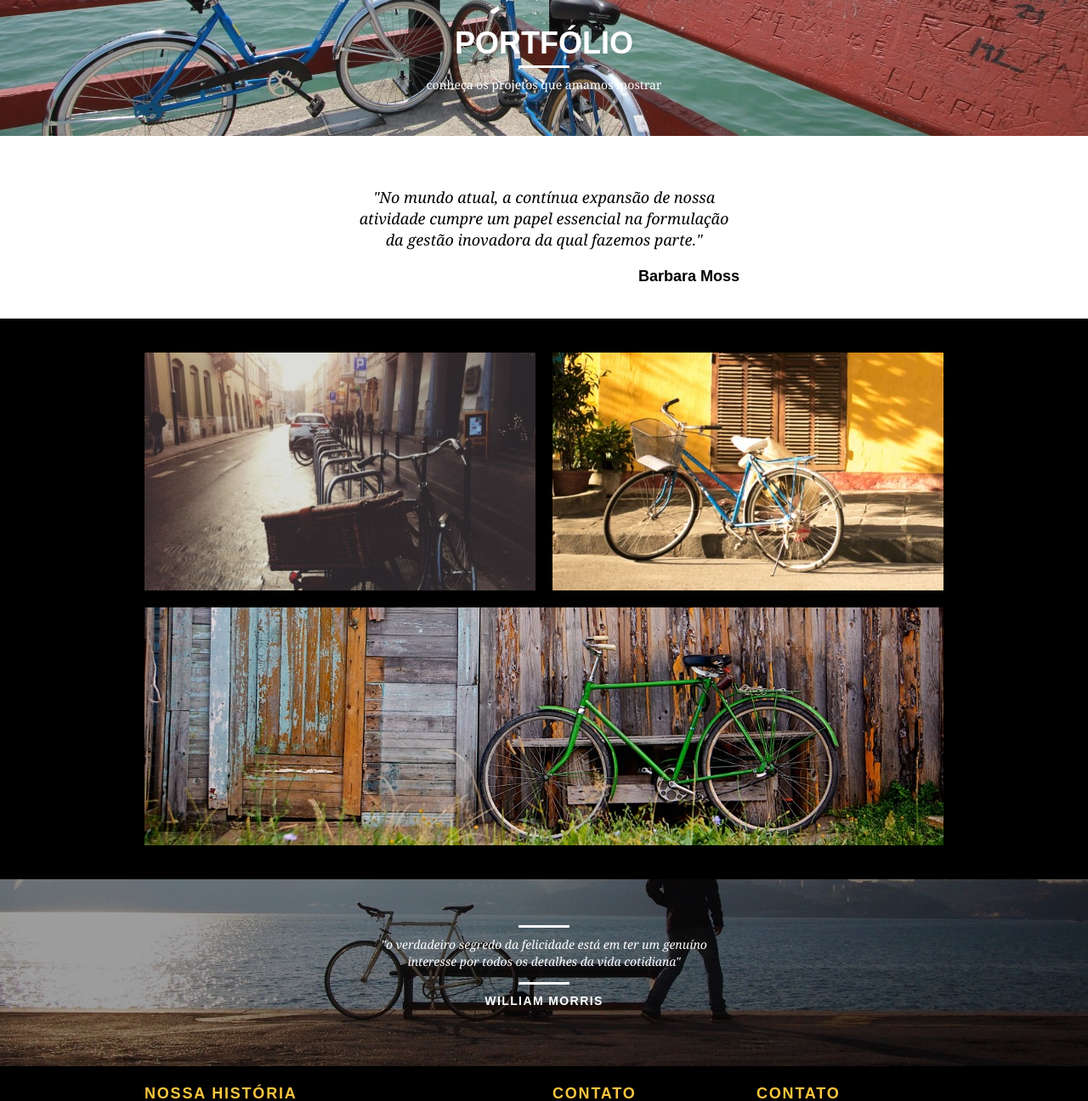
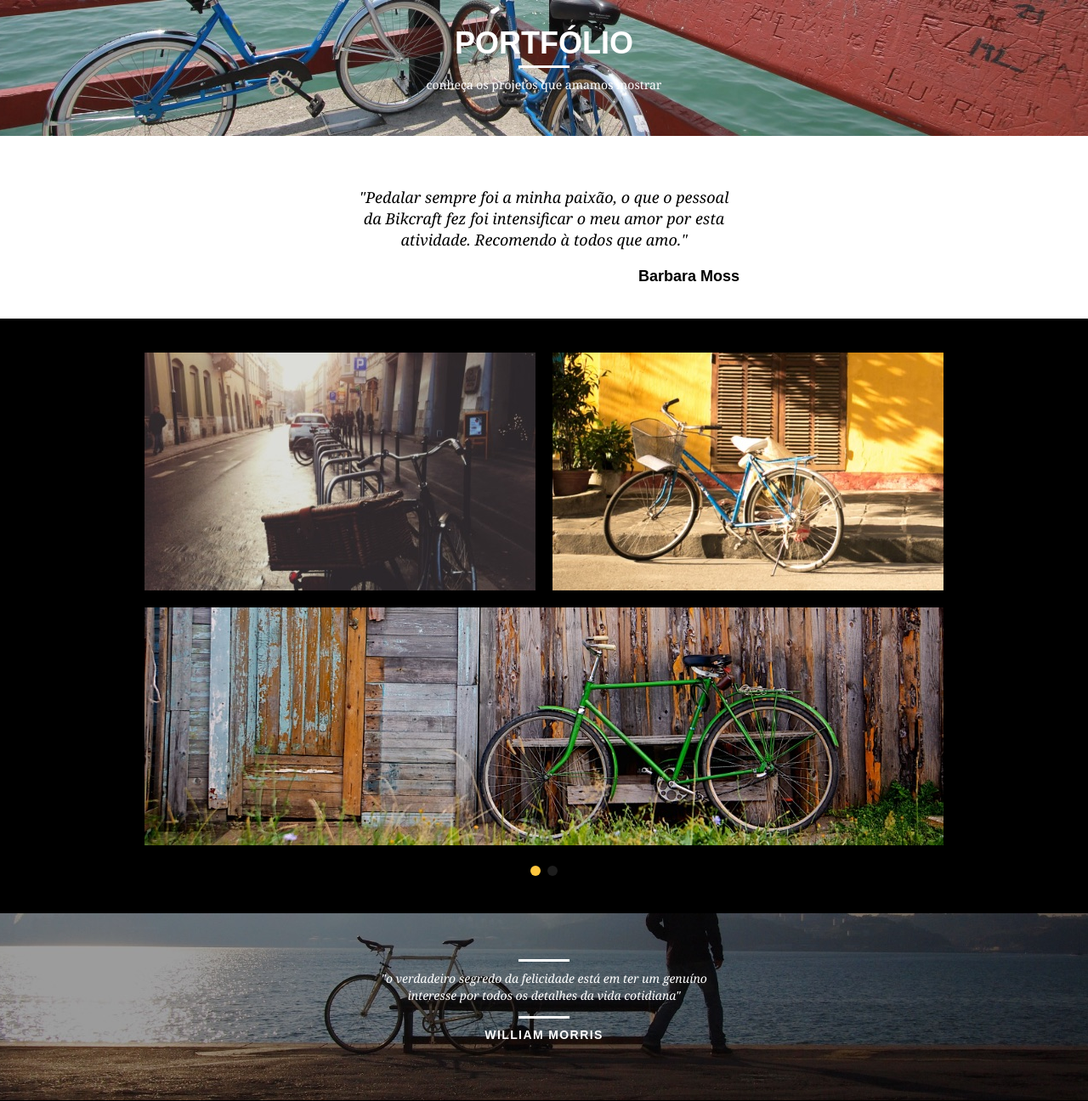
Before and after one commit to jgdj01/origamid-cursos, a PHP site: page /portfolio.html in a window 1280 px wide. Shown: the part 92-1388 px from the top of the page at 85% size. Run offline with PHP 8.4, Linux system fonts and the light colour scheme.

Commit message:
Bikcraft - Plugin Slide

```diff
--- a/web-design-completo/contato.html
+++ b/web-design-completo/contato.html
@@ -9,6 +9,7 @@
 		<link rel="stylesheet" href="css/style.css">
 		<link rel="stylesheet" href="css/contato.css">
 		<link rel="stylesheet" href="css/responsivo.css">
+		<script>document.documentElement.classList.add("js");</script>
 
 	</head>
 	<body>
--- a/web-design-completo/css/style.css
+++ b/web-design-completo/css/style.css
@@ -386,3 +386,43 @@ img {
 	background: #fec63e;
 	padding: 20px 0;
 }
+
+/* Javascript */
+.js [data-slide] {
+	position: relative;
+  }
+
+.js [data-slide] > * {
+position: absolute;
+top: 0px;
+opacity: 0;
+}
+
+.js [data-slide] > .active {
+position: relative;
+opacity: 1;
+transition: opacity 500ms;
+}
+
+.js [data-slide-nav]{
+	display: block;
+	text-align: center;
+	margin-top: 20px;
+}
+
+.js [data-slide-nav] button {
+	display: inline-block;
+	width: 12px;
+	height: 12px;
+	margin: 4px;
+	border: none;
+	padding: 0px;
+	border-radius: 6px;
+	text-indent: -99px;
+	overflow: hidden;
+	background: #1d1d1d;
+}
+
+.js [data-slide-nav] button.active {
+background: #fec63e;
+}
--- a/web-design-completo/index.html
+++ b/web-design-completo/index.html
@@ -8,8 +8,10 @@
 		<link rel="stylesheet" href="css/grid.css">
 		<link rel="stylesheet" href="css/style.css">
 		<link rel="stylesheet" href="css/responsivo.css">
+		<script>document.documentElement.classList.add("js");</script>
 	</head>
 	<body>
+
 
 		<header class="header">
 			<div class="container">
@@ -153,5 +155,6 @@
 		</div>
 		</footer>
 
+		<script src="./js/script.js"></script>
 	</body>
 </html>
--- /dev/null
+++ b/web-design-completo/js/script.js
@@ -0,0 +1,13 @@
+
+if(window.SimpleSlide){
+    new SimpleSlide({
+        slide: "quote", // nome do atributo data-slide="principal"
+        time: 5000 // tempo de transição dos slides
+    });
+
+    new SimpleSlide({
+        slide: "portfolio",
+        time: 5000,
+        nav: true
+    });
+}
--- a/web-design-completo/portfolio.html
+++ b/web-design-completo/portfolio.html
@@ -9,6 +9,7 @@
 		<link rel="stylesheet" href="css/style.css">
 		<link rel="stylesheet" href="css/portfolio.css">
 		<link rel="stylesheet" href="css/responsivo.css">
+		<script>document.documentElement.classList.add("js");</script>
 	</head>
 	<body>
 
@@ -35,20 +36,39 @@
 			</div>
 		</section>
 
-		<section class="container">
+		<section class="container" data-slide="quote">
 			<blockquote class="quote_clientes">
-				<p>"No mundo atual, a contínua expansão de nossa atividade cumpre um papel
-					essencial na formulação da gestão inovadora da qual fazemos parte." </p>
+				<p>"Pedalar sempre foi a minha paixão,
+					o que o pessoal da Bikcraft fez foi intensificar o meu amor por esta atividade.
+					Recomendo à todos que amo." </p>
 				</p>
 				<cite>Barbara Moss</cite>
+			</blockquote>
+			<blockquote class="quote_clientes">
+				<p>"Aqueles que ainda não possuem uma Bikcraft, não sabem o que estão perdendo.
+					A precisão é absurda e a velocidade transcendental. Nunca vida nada igual." </p>
+				</p>
+				<cite>Jhony Rato</cite>
+			</blockquote>
+			<blockquote class="quote_clientes">
+					<p>"Aqueles que ainda não possuem uma Bikcraft, não sabem o que estão perdendo.
+						A precisão é absurda e a velocidade transcendental.
+						Nunca vida nada igual." </p>
+					</p>
+					<cite>Bernado</cite>
 			</blockquote>
 		</section>
 
 		<section class="portfolio">
-			<div class="container">
+			<div class="container" data-slide="portfolio">
 				<ul class="portfolio_lista">
 					<li class="grid-8"><img src="img/portfolio/retro.jpg" alt="Bicicleta Retrô"></li>
 					<li class="grid-8"><img src="img/portfolio/passeio.jpg" alt="Bicicleta Passeio"></li>
+					<li class="grid-16"><img src="img/portfolio/esporte.jpg" alt="Bicicleta Esporte"></li>
+				</ul>
+				<ul class="portfolio_lista">
+					<li class="grid-8"><img src="img/portfolio/passeio.jpg" alt="Bicicleta Passeio"></li>
+					<li class="grid-8"><img src="img/portfolio/retro.jpg" alt="Bicicleta Retrô"></li>
 					<li class="grid-16"><img src="img/portfolio/esporte.jpg" alt="Bicicleta Esporte"></li>
 				</ul>
 			</div>
@@ -97,5 +117,7 @@
 		</div>
 		</footer>
 
+		<script src="./js/simple-slide.js"></script>
+		<script src="./js/script.js"></script>
 	</body>
 </html>
--- a/web-design-completo/produtos.html
+++ b/web-design-completo/produtos.html
@@ -9,6 +9,7 @@
 		<link rel="stylesheet" href="css/style.css">
 		<link rel="stylesheet" href="css/produtos.css">
 		<link rel="stylesheet" href="css/responsivo.css">
+		<script>document.documentElement.classList.add("js");</script>
 	</head>
 	<body>
 
```
Also changed, not shown: web-design-completo/js/simple-slide.js (added, +1 -0 lines).
